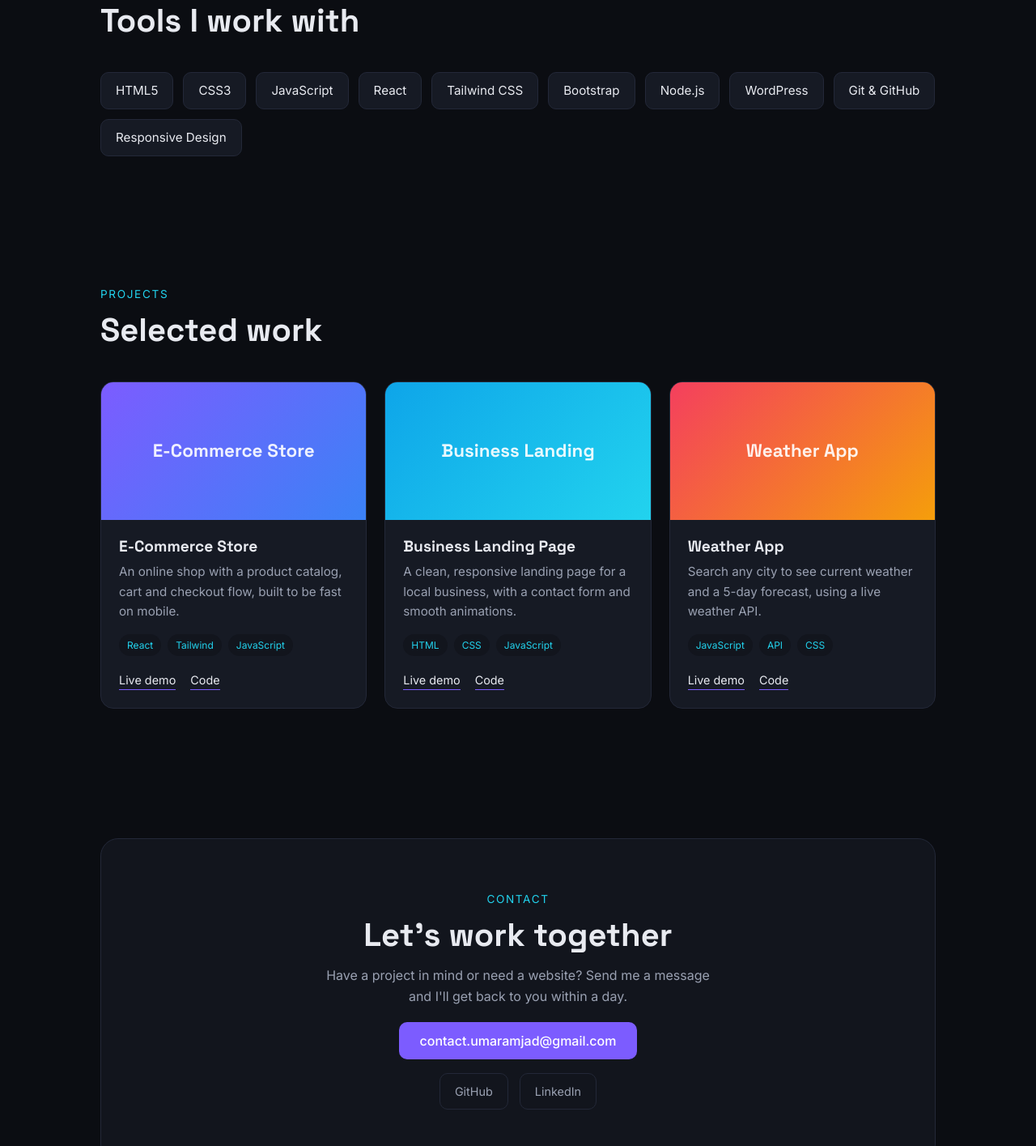
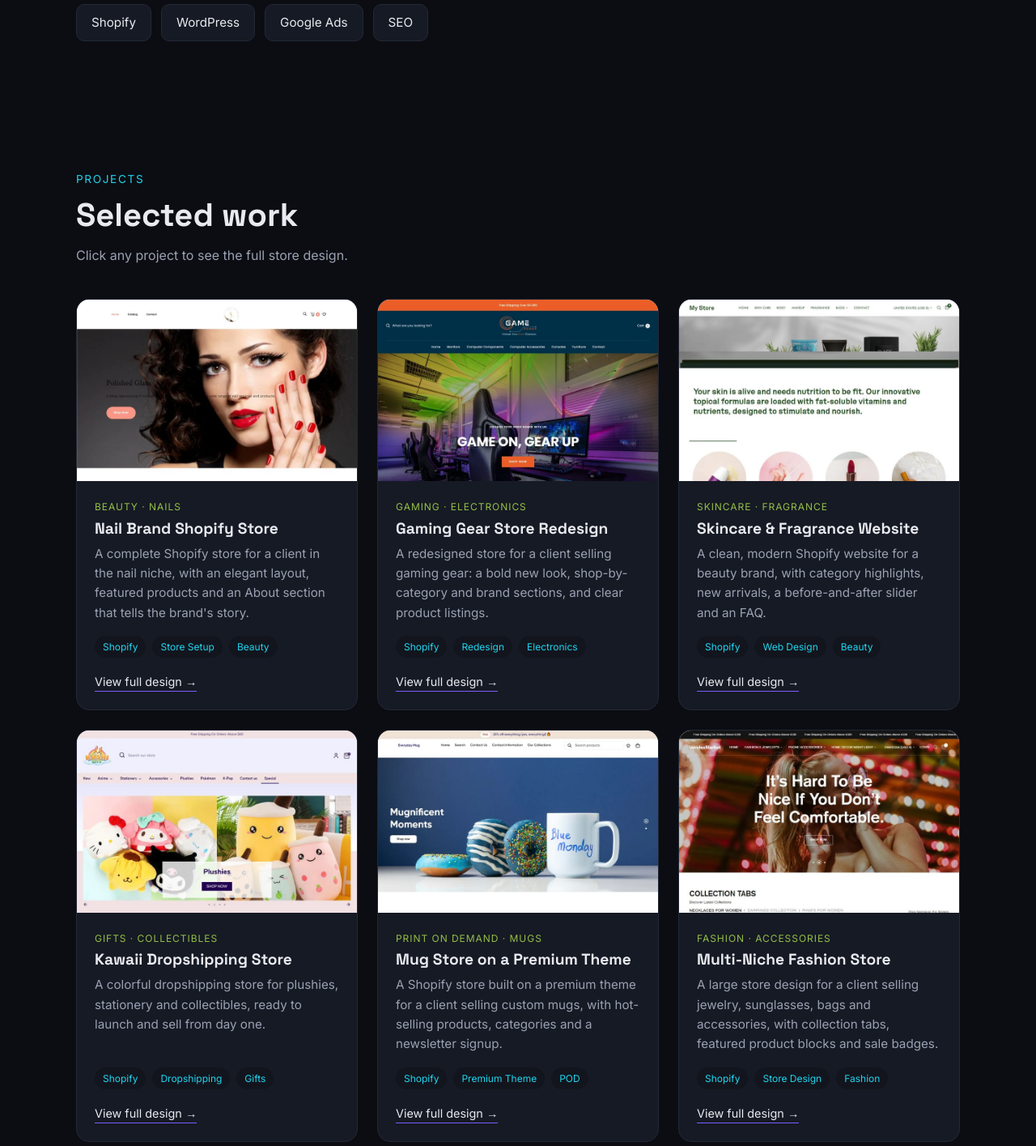
Before and after one commit to umaramjad-web/umaramjad-web.github.io, a plain HTML site: page index.html in a window 1280 px wide. Shown: the part 1296-2711 px from the top of the page at 81% size. Drawn offline with Linux system fonts and the light colour scheme.

Commit message:
Add files via upload

```diff
--- a/index.html
+++ b/index.html
@@ -3,23 +3,22 @@
 <head>
 <meta charset="UTF-8">
 <meta name="viewport" content="width=device-width, initial-scale=1.0">
-<title>Umar Amjad — Web Developer</title>
-<meta name="description" content="Umar Amjad is a web developer who builds fast, responsive and modern websites.">
+<title>Umar Amjad — Shopify &amp; Web Developer</title>
+<meta name="description" content="Umar Amjad is a Shopify and web developer who designs and builds Shopify stores, dropshipping stores and websites for clients.">
 <link rel="preconnect" href="https://fonts.googleapis.com">
 <link href="https://fonts.googleapis.com/css2?family=Space+Grotesk:wght@400;500;700&family=Inter:wght@400;500&display=swap" rel="stylesheet">
 <style>
   :root{
     --bg:#0b0d12; --bg2:#12151d; --card:#161a24; --line:#232838;
-    --text:#e8eaf0; --muted:#9aa1b2; --accent:#7c5cff; --accent2:#22d3ee;
+    --text:#e8eaf0; --muted:#9aa1b2; --accent:#7c5cff; --accent2:#22d3ee; --shop:#95bf47;
   }
   *{margin:0;padding:0;box-sizing:border-box}
   html{scroll-behavior:smooth}
   body{font-family:Inter,system-ui,sans-serif;background:var(--bg);color:var(--text);line-height:1.6}
   a{color:inherit;text-decoration:none}
-  .wrap{max-width:1080px;margin:0 auto;padding:0 24px}
+  .wrap{max-width:1140px;margin:0 auto;padding:0 24px}
   h1,h2,h3{font-family:"Space Grotesk",sans-serif;line-height:1.15}
 
-  /* Nav */
   nav{position:sticky;top:0;z-index:10;background:rgba(11,13,18,.8);backdrop-filter:blur(10px);border-bottom:1px solid var(--line)}
   nav .wrap{display:flex;align-items:center;justify-content:space-between;height:64px}
   .logo{font-family:"Space Grotesk";font-weight:700;font-size:1.2rem}
@@ -28,7 +27,6 @@
   nav ul a{color:var(--muted);font-size:.95rem;transition:color .2s}
   nav ul a:hover{color:var(--text)}
 
-  /* Hero */
   .hero{padding:110px 0 90px;position:relative;overflow:hidden}
   .hero::before{content:"";position:absolute;width:520px;height:520px;right:-120px;top:-80px;
     background:radial-gradient(circle,rgba(124,92,255,.35),transparent 65%);filter:blur(20px);z-index:-1}
@@ -36,52 +34,59 @@
   .dot{width:8px;height:8px;border-radius:50%;background:#22c55e;box-shadow:0 0 10px #22c55e}
   .hero h1{font-size:clamp(2.4rem,6vw,4.2rem);margin-bottom:20px}
   .grad{background:linear-gradient(90deg,var(--accent),var(--accent2));-webkit-background-clip:text;background-clip:text;color:transparent}
-  .hero p{color:var(--muted);font-size:1.15rem;max-width:580px;margin-bottom:36px}
+  .hero p{color:var(--muted);font-size:1.15rem;max-width:600px;margin-bottom:36px}
   .btns{display:flex;gap:14px;flex-wrap:wrap}
-  .btn{padding:13px 26px;border-radius:10px;font-weight:500;transition:transform .2s,background .2s}
+  .btn{display:inline-block;padding:13px 26px;border-radius:10px;font-weight:500;transition:transform .2s,background .2s}
   .btn:hover{transform:translateY(-2px)}
   .btn-main{background:var(--accent);color:#fff}
   .btn-ghost{border:1px solid var(--line)}
   .btn-ghost:hover{background:var(--card)}
 
-  /* Sections */
   section{padding:80px 0}
   .label{color:var(--accent2);font-size:.85rem;letter-spacing:.12em;text-transform:uppercase;margin-bottom:10px}
-  section h2{font-size:clamp(1.8rem,4vw,2.5rem);margin-bottom:40px}
+  section h2{font-size:clamp(1.8rem,4vw,2.5rem);margin-bottom:14px}
+  .sub{color:var(--muted);margin-bottom:40px;max-width:600px}
 
-  /* About */
-  .about{display:grid;grid-template-columns:1.4fr 1fr;gap:48px;align-items:start}
+  .about{display:grid;grid-template-columns:1.4fr 1fr;gap:48px;align-items:start;margin-top:26px}
   .about p{color:var(--muted);margin-bottom:16px;font-size:1.05rem}
   .stats{display:grid;grid-template-columns:1fr 1fr;gap:16px}
   .stat{background:var(--card);border:1px solid var(--line);border-radius:14px;padding:22px}
   .stat b{font-family:"Space Grotesk";font-size:2rem;display:block}
   .stat span{color:var(--muted);font-size:.9rem}
 
-  /* Skills */
-  .skills{display:flex;flex-wrap:wrap;gap:12px}
+  .skills{display:flex;flex-wrap:wrap;gap:12px;margin-top:26px}
   .skill{padding:10px 18px;background:var(--card);border:1px solid var(--line);border-radius:10px;font-size:.95rem;transition:border-color .2s}
   .skill:hover{border-color:var(--accent)}
+  .skill.hl{border-color:rgba(149,191,71,.5);color:#c5e39a}
 
-  /* Projects */
-  .grid{display:grid;grid-template-columns:repeat(auto-fit,minmax(300px,1fr));gap:22px}
+  .grid{display:grid;grid-template-columns:repeat(auto-fill,minmax(320px,1fr));gap:24px}
   .card{background:var(--card);border:1px solid var(--line);border-radius:16px;overflow:hidden;transition:transform .25s,border-color .25s;display:flex;flex-direction:column}
   .card:hover{transform:translateY(-5px);border-color:var(--accent)}
-  .thumb{height:170px;display:grid;place-items:center;font-family:"Space Grotesk";font-size:1.4rem;font-weight:700;color:rgba(255,255,255,.9)}
-  .t1{background:linear-gradient(135deg,#7c5cff,#3b82f6)}
-  .t2{background:linear-gradient(135deg,#0ea5e9,#22d3ee)}
-  .t3{background:linear-gradient(135deg,#f43f5e,#f59e0b)}
+  .thumb{position:relative;aspect-ratio:800/520;overflow:hidden;cursor:zoom-in;background:#fff;border:0;padding:0;display:block;width:100%}
+  .thumb img{width:100%;height:100%;object-fit:cover;object-position:top;display:block;transition:transform .5s}
+  .card:hover .thumb img{transform:scale(1.04)}
+  .thumb .view{position:absolute;inset:auto 12px 12px auto;background:rgba(11,13,18,.85);color:#fff;font-size:.8rem;padding:6px 12px;border-radius:99px;opacity:0;transition:opacity .25s}
+  .card:hover .view{opacity:1}
   .card-body{padding:22px;display:flex;flex-direction:column;flex:1}
+  .niche{font-size:.75rem;color:var(--shop);letter-spacing:.08em;text-transform:uppercase;margin-bottom:6px}
   .card h3{font-size:1.2rem;margin-bottom:8px}
   .card p{color:var(--muted);font-size:.95rem;margin-bottom:16px;flex:1}
   .chips{display:flex;flex-wrap:wrap;gap:8px;margin-bottom:18px}
   .chip{font-size:.75rem;padding:4px 10px;border-radius:99px;background:var(--bg2);color:var(--accent2)}
-  .links{display:flex;gap:18px;font-size:.9rem}
-  .links a{color:var(--text);border-bottom:1px solid var(--accent)}
+  .card .more{background:none;border:0;color:var(--text);font:inherit;font-size:.9rem;cursor:pointer;align-self:flex-start;border-bottom:1px solid var(--accent);padding:0}
 
-  /* Contact */
+  /* Lightbox */
+  .lb{position:fixed;inset:0;background:rgba(5,6,10,.92);z-index:50;display:none;flex-direction:column}
+  .lb.open{display:flex}
+  .lb-top{display:flex;justify-content:space-between;align-items:center;padding:14px 22px;border-bottom:1px solid var(--line)}
+  .lb-top h3{font-size:1rem}
+  .lb-close{background:var(--card);border:1px solid var(--line);color:var(--text);width:38px;height:38px;border-radius:10px;font-size:1.2rem;cursor:pointer}
+  .lb-scroll{overflow-y:auto;flex:1;padding:24px}
+  .lb-scroll img{display:block;width:100%;max-width:1000px;margin:0 auto;border-radius:8px}
+
   .contact{text-align:center;background:var(--bg2);border:1px solid var(--line);border-radius:22px;padding:64px 24px}
   .contact h2{margin-bottom:14px}
-  .contact p{color:var(--muted);margin:0 auto 30px;max-width:480px}
+  .contact p{color:var(--muted);margin:0 auto 30px;max-width:520px}
   .socials{display:flex;justify-content:center;gap:14px;margin-top:26px;flex-wrap:wrap}
   .socials a{padding:10px 18px;border:1px solid var(--line);border-radius:10px;color:var(--muted);font-size:.9rem}
   .socials a:hover{color:var(--text);border-color:var(--accent)}
@@ -92,6 +97,7 @@
     nav ul{display:none}
     .about{grid-template-columns:1fr}
     .hero{padding:80px 0 60px}
+    .grid{grid-template-columns:1fr}
   }
 </style>
 </head>
@@ -111,12 +117,12 @@
 
 <header class="hero">
   <div class="wrap">
-    <div class="tag"><span class="dot"></span>Available for freelance work</div>
-    <h1>Hi, I'm Umar Amjad.<br><span class="grad">I build for the web.</span></h1>
-    <p>A web developer who builds fast, responsive and modern websites, from clean landing pages to full web apps.</p>
+    <div class="tag"><span class="dot"></span>Available for new projects</div>
+    <h1>Hi, I'm Umar Amjad.<br><span class="grad">I build Shopify stores that sell.</span></h1>
+    <p>Shopify and web developer. I design, build and redesign online stores, from dropshipping shops to fully branded e-commerce sites.</p>
     <div class="btns">
       <a href="#projects" class="btn btn-main">View my work</a>
-      <a href="mailto:contact.umaramjad@gmail.com" class="btn btn-ghost">Get in touch</a>
+      <a href="mailto:contact.umaramjad@gmail.com" class="btn btn-ghost">Hire me</a>
     </div>
   </div>
 </header>
@@ -124,16 +130,16 @@
 <section id="about">
   <div class="wrap">
     <div class="label">About me</div>
-    <h2>Turning ideas into working websites</h2>
+    <h2>Online stores built around your brand</h2>
     <div class="about">
       <div>
-        <p>I'm a web developer from Pakistan who enjoys building websites that look good, load fast and work well on every screen size.</p>
-        <p>I care about clean code, simple design and a smooth experience for the people using what I build. I'm always learning new tools and taking on new projects.</p>
+        <p>I'm a web developer from Pakistan who builds Shopify stores for clients. I've worked on fashion, beauty, gaming, gifts and many other niches.</p>
+        <p>Whether you need a new store from scratch, a dropshipping store ready to launch, or a redesign of your current site, I'll make it look professional, work on every device and be easy for your customers to shop.</p>
       </div>
       <div class="stats">
-        <div class="stat"><b>10+</b><span>Projects built</span></div>
-        <div class="stat"><b>2+</b><span>Years coding</span></div>
-        <div class="stat"><b>100%</b><span>Responsive</span></div>
+        <div class="stat"><b>6+</b><span>Stores delivered</span></div>
+        <div class="stat"><b>4+</b><span>Years experience</span></div>
+        <div class="stat"><b>100%</b><span>Mobile responsive</span></div>
         <div class="stat"><b>24h</b><span>Reply time</span></div>
       </div>
     </div>
@@ -143,18 +149,11 @@
 <section id="skills">
   <div class="wrap">
     <div class="label">Skills</div>
-    <h2>Tools I work with</h2>
     <div class="skills">
-      <span class="skill">HTML5</span>
-      <span class="skill">CSS3</span>
-      <span class="skill">JavaScript</span>
-      <span class="skill">React</span>
-      <span class="skill">Tailwind CSS</span>
-      <span class="skill">Bootstrap</span>
-      <span class="skill">Node.js</span>
+      <span class="skill">Shopify</span>
       <span class="skill">WordPress</span>
-      <span class="skill">Git &amp; GitHub</span>
-      <span class="skill">Responsive Design</span>
+      <span class="skill">Google Ads</span>
+      <span class="skill">SEO</span>
     </div>
   </div>
 </section>
@@ -163,35 +162,8 @@
   <div class="wrap">
     <div class="label">Projects</div>
     <h2>Selected work</h2>
-    <div class="grid">
-      <article class="card">
-        <div class="thumb t1">E-Commerce Store</div>
-        <div class="card-body">
-          <h3>E-Commerce Store</h3>
-          <p>An online shop with a product catalog, cart and checkout flow, built to be fast on mobile.</p>
-          <div class="chips"><span class="chip">React</span><span class="chip">Tailwind</span><span class="chip">JavaScript</span></div>
-          <div class="links"><a href="#">Live demo</a><a href="#">Code</a></div>
-        </div>
-      </article>
-      <article class="card">
-        <div class="thumb t2">Business Landing</div>
-        <div class="card-body">
-          <h3>Business Landing Page</h3>
-          <p>A clean, responsive landing page for a local business, with a contact form and smooth animations.</p>
-          <div class="chips"><span class="chip">HTML</span><span class="chip">CSS</span><span class="chip">JavaScript</span></div>
-          <div class="links"><a href="#">Live demo</a><a href="#">Code</a></div>
-        </div>
-      </article>
-      <article class="card">
-        <div class="thumb t3">Weather App</div>
-        <div class="card-body">
-          <h3>Weather App</h3>
-          <p>Search any city to see current weather and a 5-day forecast, using a live weather API.</p>
-          <div class="chips"><span class="chip">JavaScript</span><span class="chip">API</span><span class="chip">CSS</span></div>
-          <div class="links"><a href="#">Live demo</a><a href="#">Code</a></div>
-        </div>
-      </article>
-    </div>
+    <p class="sub">Click any project to see the full store design.</p>
+    <div class="grid" id="grid"></div>
   </div>
 </section>
 
@@ -199,19 +171,79 @@
   <div class="wrap">
     <div class="contact">
       <div class="label">Contact</div>
-      <h2>Let's work together</h2>
-      <p>Have a project in mind or need a website? Send me a message and I'll get back to you within a day.</p>
+      <h2>Need a Shopify store?</h2>
+      <p>Want a new store, a dropshipping store or a redesign of your current site? Send me a message and I'll get back to you within a day.</p>
       <a href="mailto:contact.umaramjad@gmail.com" class="btn btn-main">contact.umaramjad@gmail.com</a>
-      <div class="socials">
-        <a href="https://github.com/umaramjad-web" target="_blank" rel="noopener">GitHub</a>
-        <a href="#" target="_blank" rel="noopener">LinkedIn</a>
-      </div>
     </div>
   </div>
 </section>
 
-<footer>© <span id="y"></span> Umar Amjad. Built by hand and hosted free on GitHub Pages.</footer>
+<footer>© <span id="y"></span> Umar Amjad. All rights reserved.</footer>
 
-<script>document.getElementById('y').textContent=new Date().getFullYear();</script>
+<div class="lb" id="lb" role="dialog" aria-modal="true">
+  <div class="lb-top">
+    <h3 id="lb-title"></h3>
+    <button class="lb-close" id="lb-close" aria-label="Close">✕</button>
+  </div>
+  <div class="lb-scroll" id="lb-scroll"><img id="lb-img" alt=""></div>
+</div>
+
+<script>
+const projects = [
+  { img:"nails", niche:"Beauty · Nails", title:"Nail Brand Shopify Store",
+    desc:"A complete Shopify store for a client in the nail niche, with an elegant layout, featured products and an About section that tells the brand's story.",
+    tags:["Shopify","Store Setup","Beauty"] },
+  { img:"gaming", niche:"Gaming · Electronics", title:"Gaming Gear Store Redesign",
+    desc:"A redesigned store for a client selling gaming gear: a bold new look, shop-by-category and brand sections, and clear product listings.",
+    tags:["Shopify","Redesign","Electronics"] },
+  { img:"beauty", niche:"Skincare · Fragrance", title:"Skincare & Fragrance Website",
+    desc:"A clean, modern Shopify website for a beauty brand, with category highlights, new arrivals, a before-and-after slider and an FAQ.",
+    tags:["Shopify","Web Design","Beauty"] },
+  { img:"kawaii", niche:"Gifts · Collectibles", title:"Kawaii Dropshipping Store",
+    desc:"A colorful dropshipping store for plushies, stationery and collectibles, ready to launch and sell from day one.",
+    tags:["Shopify","Dropshipping","Gifts"] },
+  { img:"mugs", niche:"Print on Demand · Mugs", title:"Mug Store on a Premium Theme",
+    desc:"A Shopify store built on a premium theme for a client selling custom mugs, with hot-selling products, categories and a newsletter signup.",
+    tags:["Shopify","Premium Theme","POD"] },
+  { img:"fashion", niche:"Fashion · Accessories", title:"Multi-Niche Fashion Store",
+    desc:"A large store design for a client selling jewelry, sunglasses, bags and accessories, with collection tabs, featured product blocks and sale badges.",
+    tags:["Shopify","Store Design","Fashion"] }
+];
+
+const grid = document.getElementById('grid');
+projects.forEach((p,i)=>{
+  const el = document.createElement('article');
+  el.className = 'card';
+  el.innerHTML = `
+    <button class="thumb" data-i="${i}" aria-label="View full design of ${p.title}">
+      <img src="${p.img}-thumb.jpg" alt="${p.title} homepage" loading="lazy">
+      <span class="view">View full design ↗</span>
+    </button>
+    <div class="card-body">
+      <div class="niche">${p.niche}</div>
+      <h3>${p.title}</h3>
+      <p>${p.desc}</p>
+      <div class="chips">${p.tags.map(t=>`<span class="chip">${t}</span>`).join('')}</div>
+      <button class="more" data-i="${i}">View full design →</button>
+    </div>`;
+  grid.appendChild(el);
+});
+
+const lb = document.getElementById('lb'), lbImg = document.getElementById('lb-img'),
+      lbTitle = document.getElementById('lb-title'), lbScroll = document.getElementById('lb-scroll');
+function openLb(i){
+  const p = projects[i];
+  lbImg.src = p.img + '.jpg'; lbImg.alt = p.title + ' full page design';
+  lbTitle.textContent = p.title;
+  lbScroll.scrollTop = 0;
+  lb.classList.add('open'); document.body.style.overflow = 'hidden';
+}
+function closeLb(){ lb.classList.remove('open'); document.body.style.overflow = ''; }
+grid.addEventListener('click', e=>{ const b = e.target.closest('[data-i]'); if(b) openLb(+b.dataset.i); });
+document.getElementById('lb-close').onclick = closeLb;
+lb.addEventListener('click', e=>{ if(e.target === lb || e.target === lbScroll) closeLb(); });
+document.addEventListener('keydown', e=>{ if(e.key === 'Escape') closeLb(); });
+document.getElementById('y').textContent = new Date().getFullYear();
+</script>
 </body>
 </html>
```
Also changed, not shown: beauty-thumb.jpg (added), beauty.jpg (added), fashion-thumb.jpg (added), fashion.jpg (added), gaming-thumb.jpg (added), gaming.jpg (added), kawaii-thumb.jpg (added), kawaii.jpg (added), mugs-thumb.jpg (added), mugs.jpg (added), nails-thumb.jpg (added), nails.jpg (added).
